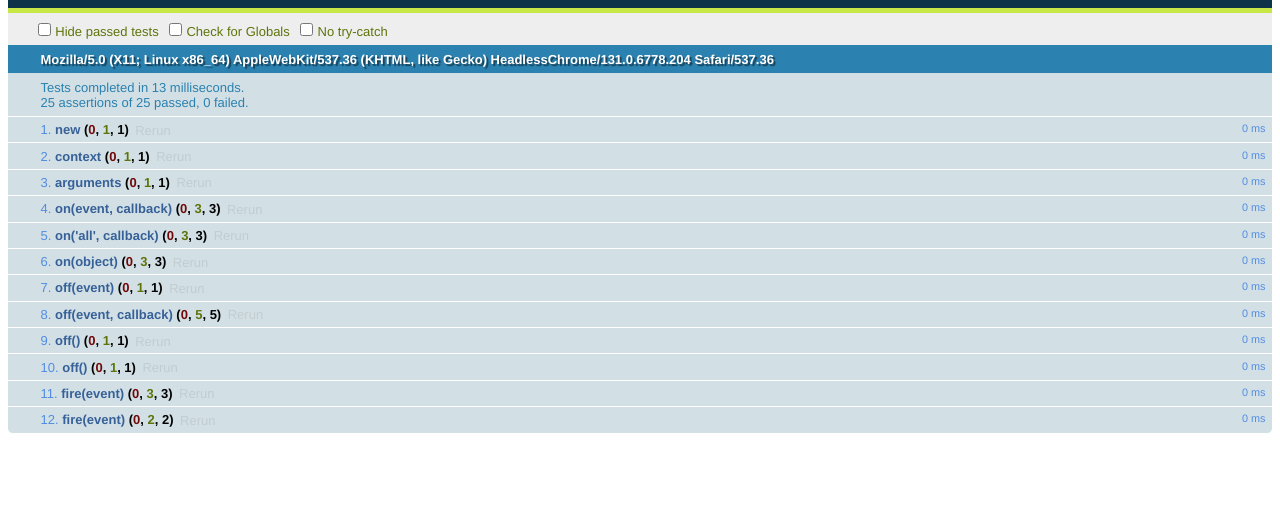
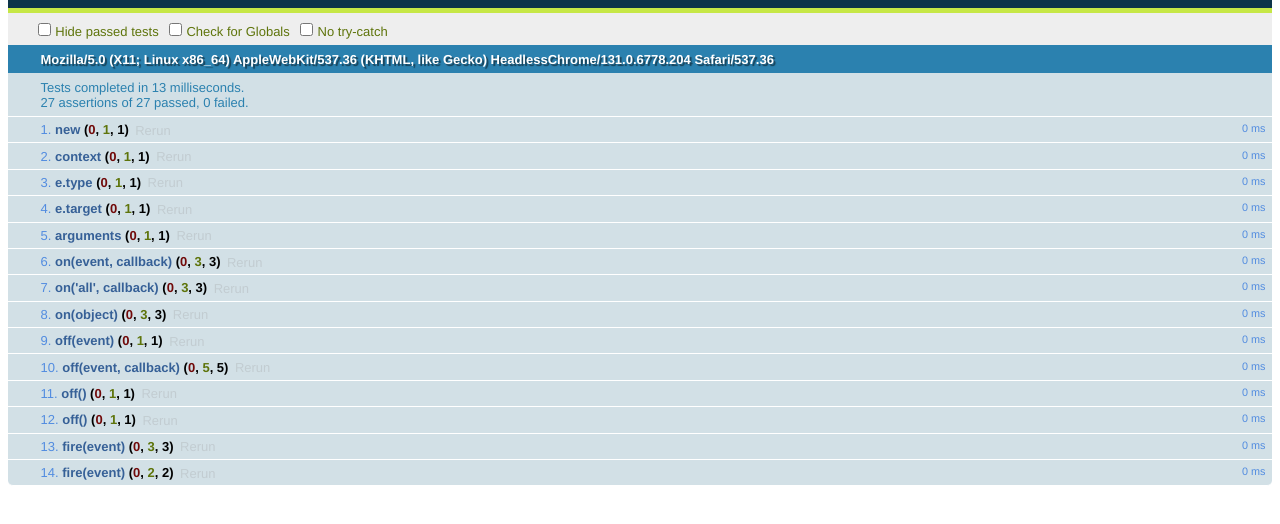
Before and after one commit to crossjs/events, a website: page test/events.html in a window 1280 px wide. Shown: the part 48-572 px from the top of the page. Drawn offline with Linux system fonts and the light colour scheme.

Commit message:
`e` 增加 `target` 属性，指向对应的组件实例，用于组件间事件传递时判断来源。

```diff
--- a/src/events.js
+++ b/src/events.js
@@ -134,7 +134,7 @@ Events.prototype = {
    */
   fire: function (event) {
     var cache = this.__events,
-      args, events, newArgs,
+      args, events, newArgs, target,
       list, i, n,
       returned = true;
 
@@ -144,11 +144,15 @@ Events.prototype = {
 
     args = Array.prototype.slice.call(arguments, 1);
 
-    events = event.split(EVENT_SPLITTER);
+    target = event.target || this;
+    events = (event.type || event).split(EVENT_SPLITTER);
 
     while ((event = events.shift())) {
 
-      newArgs = [{ type: event }].concat(args);
+      newArgs = [{
+        type: event,
+        target: target
+       }].concat(args);
 
       if (event !== 'all') {
         list = cache[event];
--- a/test/events.html
+++ b/test/events.html
@@ -49,12 +49,32 @@
         events.fire('test');
       });
 
+      test('e.type', function() {
+        var events = new Events();
+        events.on({
+          'test': function (e) {
+            equal( e.type, 'test', '' );
+          }
+        });
+        events.fire('test');
+      });
+
+      test('e.target', function() {
+        var events = new Events();
+        events.on({
+          'test': function (e) {
+            equal( e.target, events, '' );
+          }
+        });
+        events.fire('test');
+      });
+
       test('arguments', function() {
         var events = new Events();
         events.on({
           'test': function (e) {
-            deepEqual( Array.prototype.slice.call(arguments),
-              [{type: 'test'}, 1, 2, 3], '' );
+            deepEqual( Array.prototype.slice.call(arguments, 1),
+              [1, 2, 3], '' );
           }
         });
         events.fire('test', 1, 2, 3);
```
